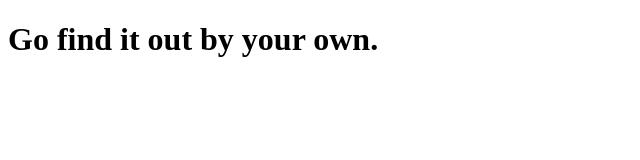
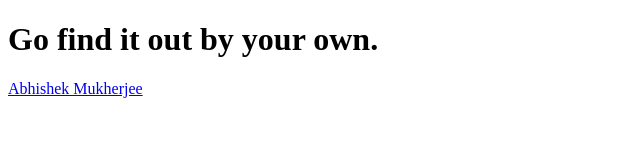
Before and after one commit to abhishekkmukherjee/answer, a plain HTML site: page index.html in a window 1280 px wide. Shown: the whole page, without its empty margins (0-640 px from the left). Drawn offline with Linux system fonts and the light colour scheme.

Commit message:
Added my profile

```diff
--- a/index.html
+++ b/index.html
@@ -9,4 +9,7 @@
 <body>
     <h1>Go find it out by your own.</h1>
 </body>
+<footer>
+    <a href="https://twitter.com/abmukherjee">Abhishek Mukherjee</a>
+</footer>
 </html>
```
